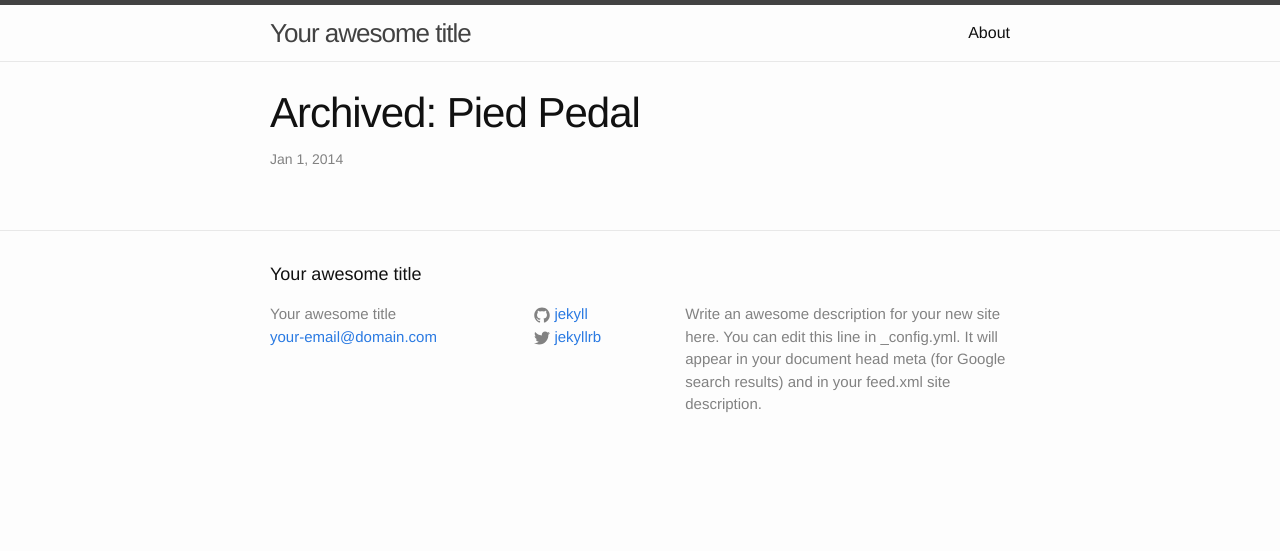
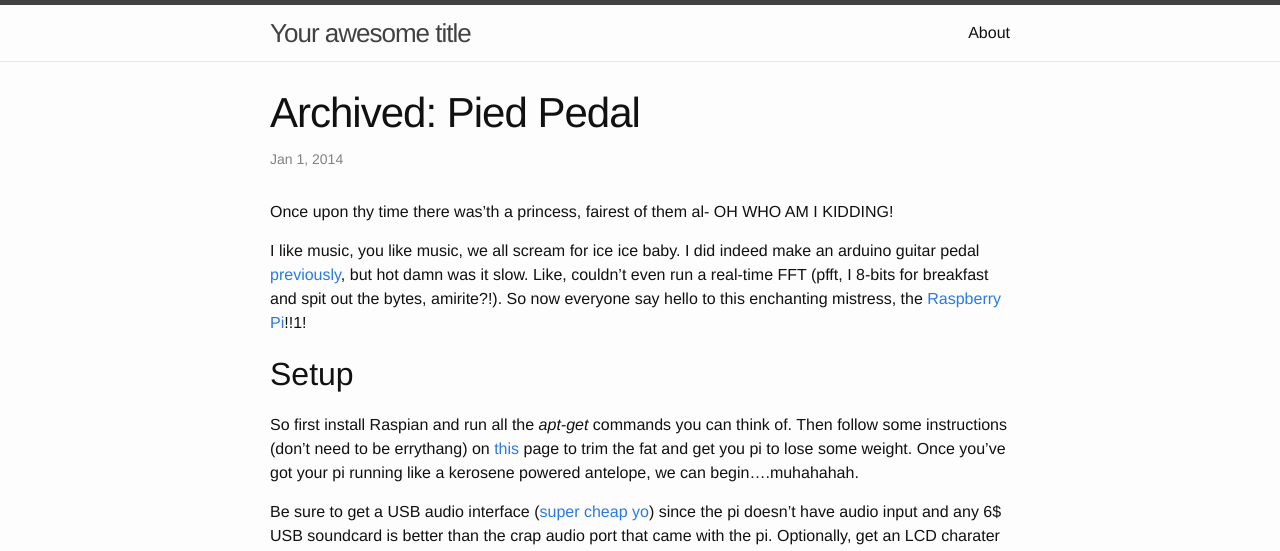
Before and after one commit to dudeofea/dudeofea.github.io, a Jekyll site: the page built from _posts/2014-01-01-Pied-pedal.markdown, in a window 1280 px wide and 1400 px high. Shown: the top 551 px of the window. Built offline with Jekyll 4.4.1, drawn with Linux system fonts in a browser that asks for light colours; some of the changed text lies outside the part shown.

Commit message:
added pied pedal page

```diff
--- a/_posts/2014-01-01-Pied-pedal.markdown
+++ b/_posts/2014-01-01-Pied-pedal.markdown
@@ -4,3 +4,25 @@ title:  "Archived: Pied Pedal"
 date:   2014-01-01
 tags: pi dsp c jackd music archived
 ---
+Once upon thy time there was'th a princess, fairest of them al- OH WHO AM I KIDDING!
+
+I like music, you like music, we all scream for ice ice baby. I did indeed make an arduino guitar pedal <a href="arduino_pedal.htm">previously</a>, but hot damn was it slow. Like, couldn't even run a real-time FFT (pfft, I 8-bits for breakfast and spit out the bytes, amirite?!). So now everyone say hello to this enchanting mistress, the <a href="https://www.adafruit.com/category/105">Raspberry Pi</a>!!1!
+
+Setup
+-----
+So first install Raspian and run all the <em>apt-get</em> commands you can think of. Then follow some instructions (don't need to be errythang) on <a href="http://wiki.linuxaudio.org/wiki/raspberrypi">this</a> page to trim the fat and get you pi to lose some weight. Once you've got your pi running like a kerosene powered antelope, we can begin....muhahahah.
+
+Be sure to get a USB audio interface (<a href="http://www.factorydirect.ca/Canada-Ontario-/Computer_Add-Ons/Video_Audio/Soundcards/SO0001/_Usb_Sound_Card_Dongle_0027242620094/0">super cheap yo</a>) since the pi doesn't have audio input and any 6$ USB soundcard is better than the crap audio port that came with the pi. Optionally, get an LCD charater display so you know what the fuck is going on, knowwhatimsayin?!
+
+<img src="/images/rpi_beast_mode.jpg" width="600px">
+
+Next, you'll want to get yourself some libraries to run your effects:
+
+<ul>
+	<li>To coordinate all the audio input/output: <a href="http://wiki.linuxaudio.org/wiki/raspberrypi#packages">Jackd</a></li>
+	<li>For all your spectograph needs: <a href="http://www.fftw.org/">FFT in C/C++</a></li>
+	<li>To display text onto your optional display: <a href="http://learn.adafruit.com/drive-a-16x2-lcd-directly-with-a-raspberry-pi/overview">Adafruit LCD Tutorial</a></li>
+</ul>
+
+Then, feel free to <a href="https://github.com/dudeofea/pi-ed-pedal">fork me on Github</a> or write your own
+starting from the <a href="http://trac.jackaudio.org/browser/trunk/jack/example-clients/simple_client.c">simple client example</a> from the jackd examples repo.
```
